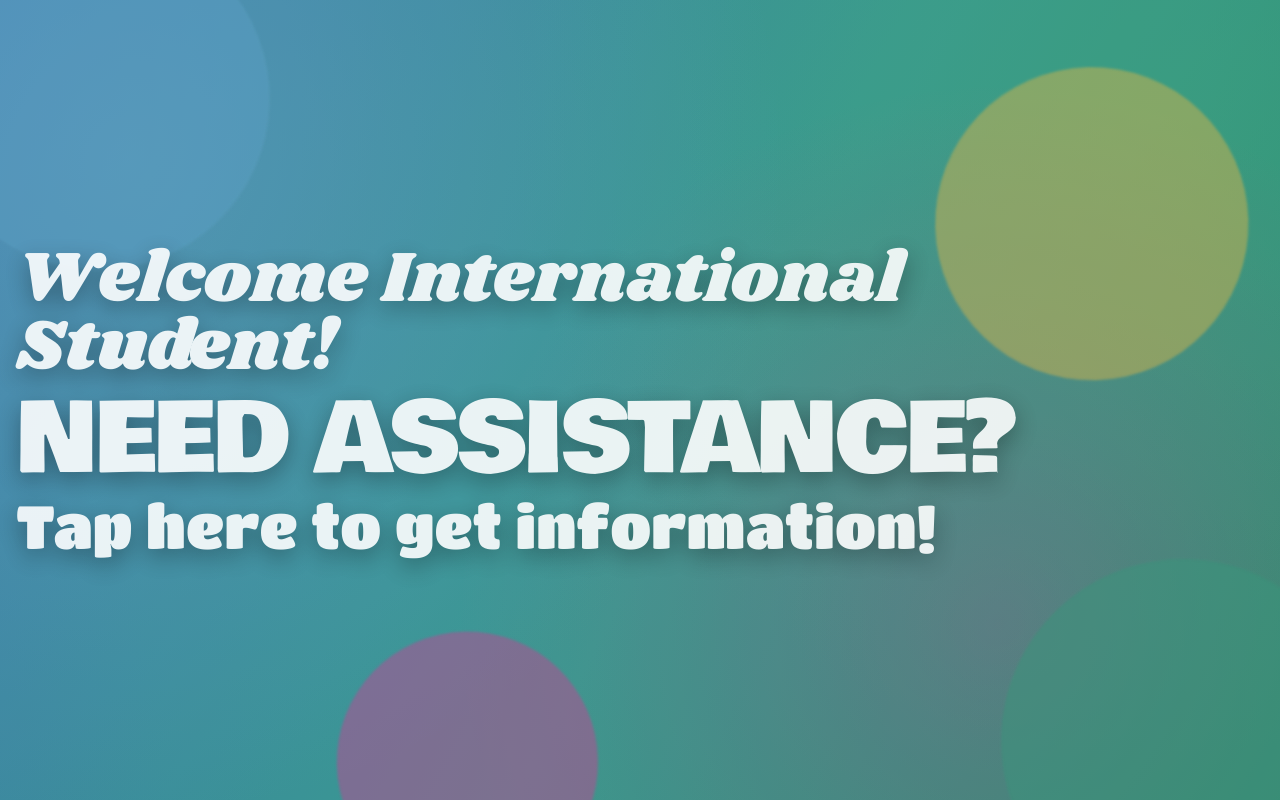
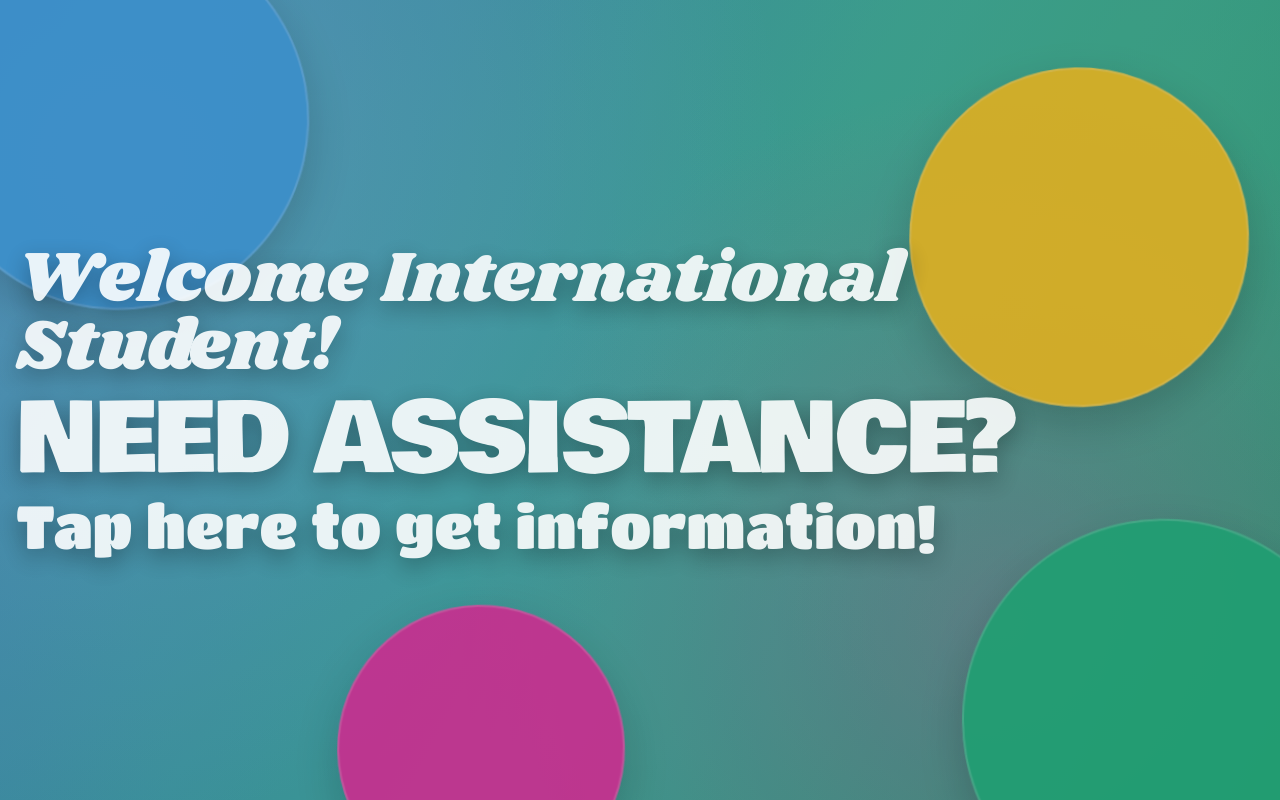
Before and after one commit to benjaeh/welcome-hub.v2, a Next.js app: page / in a window 1280 px wide. Shown: the top 800 px of the page. Built offline with nearby package versions, Linux system fonts and the light colour scheme.

Commit message:
Increase kiosk bubble visibility

```diff
--- a/app/globals.css
+++ b/app/globals.css
@@ -148,44 +148,46 @@
 .kiosk-blob {
   position: absolute;
   border-radius: 9999px;
-  filter: blur(1px);
-  opacity: 0.85;
+  filter: blur(0);
+  opacity: 1;
+  border: 2px solid rgba(255, 255, 255, 0.18);
+  box-shadow: 0 16px 44px rgba(0, 0, 0, 0.18);
   will-change: transform;
 }
 
 .kiosk-blob-a {
-  width: clamp(240px, 26vw, 420px);
-  height: clamp(240px, 26vw, 420px);
+  width: clamp(280px, 29vw, 460px);
+  height: clamp(280px, 29vw, 460px);
   left: -6%;
   top: -10%;
-  background: rgba(106, 187, 229, 0.52);
+  background: rgba(69, 166, 235, 0.9);
   animation: kioskBlobFloatA 16s ease-in-out infinite alternate;
 }
 
 .kiosk-blob-b {
-  width: clamp(220px, 24vw, 360px);
-  height: clamp(220px, 24vw, 360px);
+  width: clamp(260px, 26vw, 390px);
+  height: clamp(260px, 26vw, 390px);
   right: 2%;
   top: 8%;
-  background: rgba(245, 207, 87, 0.58);
+  background: rgba(255, 202, 40, 0.92);
   animation: kioskBlobFloatB 18s ease-in-out infinite alternate;
 }
 
 .kiosk-blob-c {
-  width: clamp(260px, 28vw, 430px);
-  height: clamp(260px, 28vw, 430px);
+  width: clamp(300px, 31vw, 470px);
+  height: clamp(300px, 31vw, 470px);
   right: -7%;
   bottom: -16%;
-  background: rgba(64, 173, 141, 0.58);
+  background: rgba(36, 185, 132, 0.9);
   animation: kioskBlobFloatC 20s ease-in-out infinite alternate;
 }
 
 .kiosk-blob-d {
-  width: clamp(180px, 20vw, 320px);
-  height: clamp(180px, 20vw, 320px);
+  width: clamp(220px, 22vw, 340px);
+  height: clamp(220px, 22vw, 340px);
   left: 26%;
   bottom: -12%;
-  background: rgba(226, 77, 168, 0.56);
+  background: rgba(235, 51, 166, 0.9);
   animation: kioskBlobFloatD 17s ease-in-out infinite alternate;
 }
 
```
